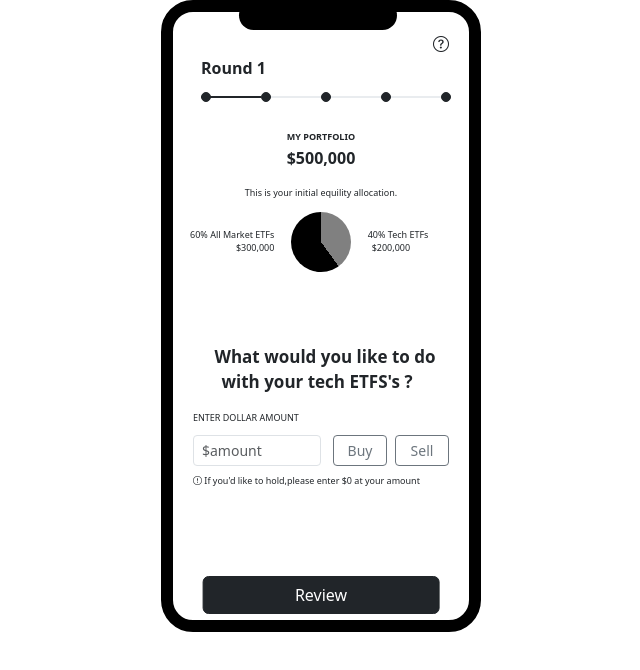
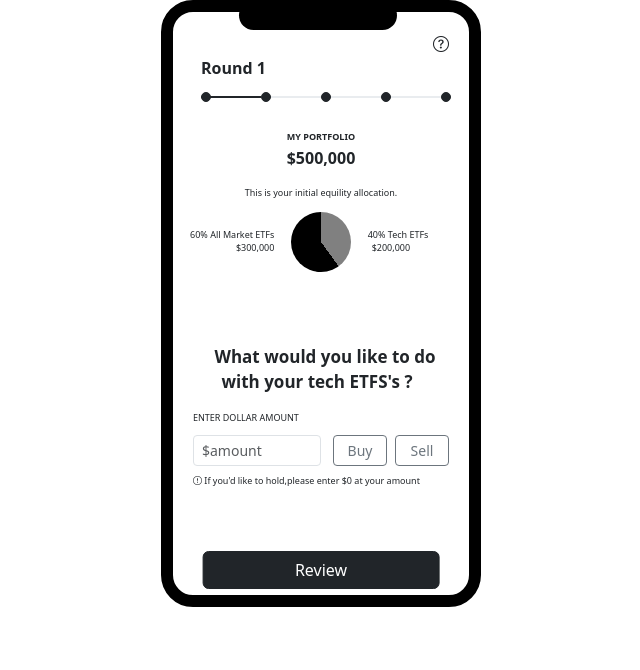
Before and after one commit to deshmukhanjali167/mobileapplicationnew, an Angular app: page /first in a window 1536 px wide. Shown: the top 670 px of the page, without its empty margins (447-1087 px from the left). Built offline with nearby package versions, Linux system fonts and the light colour scheme.

Commit message:
btn padding fix

```diff
--- a/src/app/component/firstpage/firstpage.component.css
+++ b/src/app/component/firstpage/firstpage.component.css
@@ -417,6 +417,6 @@
         margin-top: 50px;
     }
     .lastbtn{
-        padding-top: 110px;
+        padding-top: 85px;
     }
 }
--- a/src/app/component/homepage/homepage.component.css
+++ b/src/app/component/homepage/homepage.component.css
@@ -246,6 +246,9 @@
 @media only screen and (min-width: 1349px) {
     .main-wrapper {
         width: 320px;
+        height: 100%;
+        min-height: -webkit-fill-available;
+        ;
     }
     .wrapper {
         position: relative;
@@ -253,6 +256,7 @@
         border-radius: 32px;
         border: 12px solid black;
         min-height: 100%;
+        min-height: -webkit-fill-available;
     }
     .mobile-shape {
         position: absolute;
```
